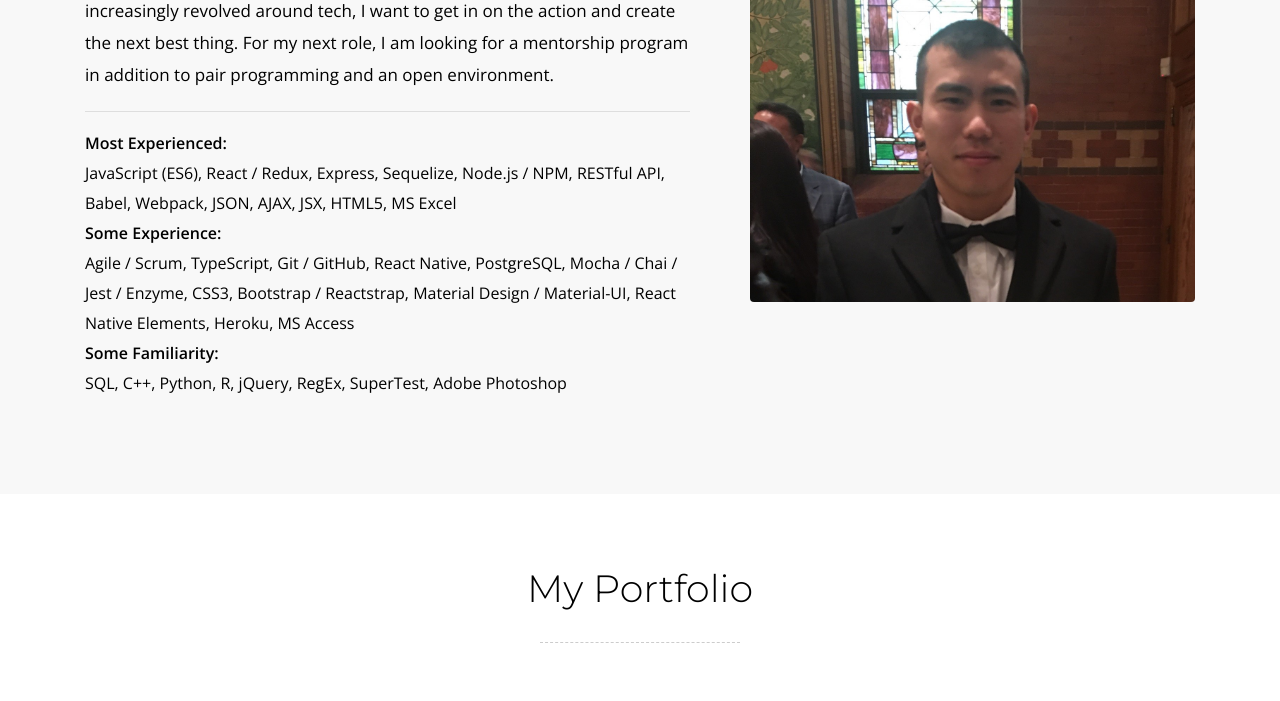
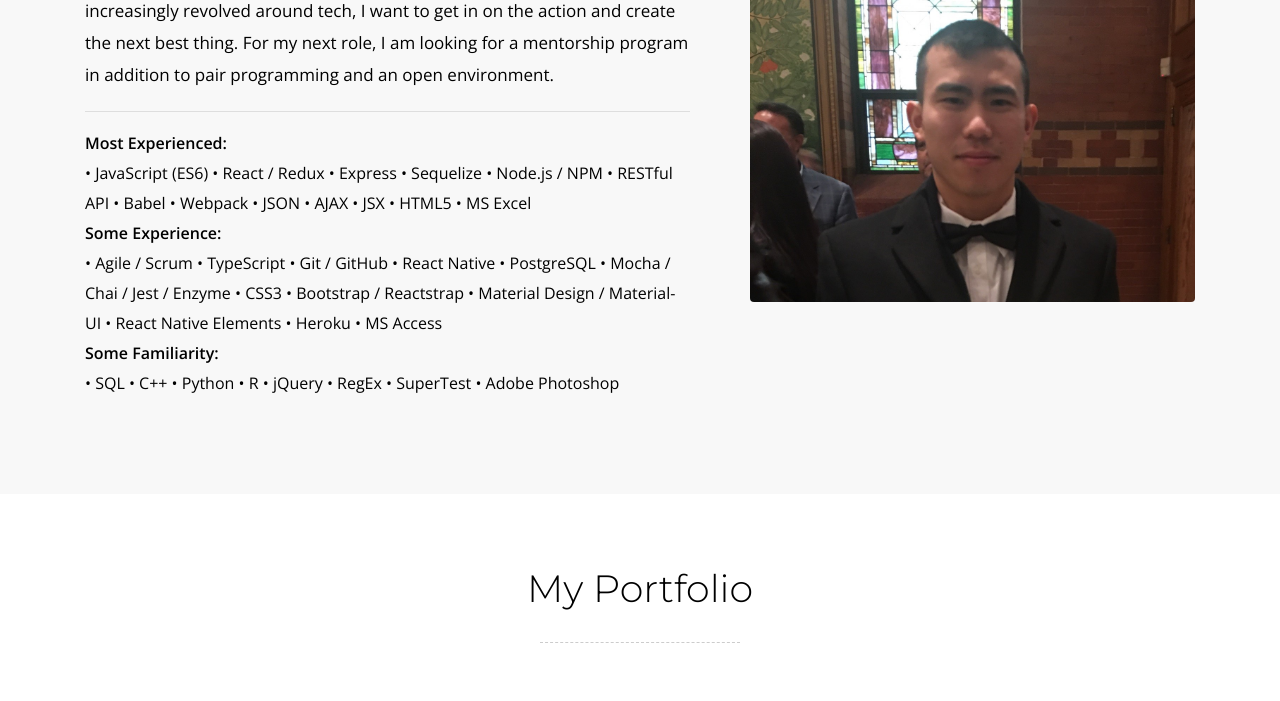
Before and after one commit to briantam23/briantam23.github.io, a plain HTML site: page index.html in a window 1280 px wide. Shown: the part 1080-1781 px from the top of the page. Drawn offline with nearby package versions, Linux system fonts and the light colour scheme.

Commit message:
Formatting change

```diff
--- a/index.html
+++ b/index.html
@@ -128,15 +128,15 @@
 	                    	<p>
 								<strong>Most Experienced:</strong>
 								<br/>
-								JavaScript (ES6), React / Redux, Express, Sequelize, Node.js / NPM, RESTful API, Babel, Webpack, JSON, AJAX, JSX, HTML5, MS Excel
+								• JavaScript (ES6) • React / Redux • Express • Sequelize • Node.js / NPM • RESTful API • Babel • Webpack • JSON • AJAX • JSX • HTML5 • MS Excel
 								<br/>
 								<strong>Some Experience:</strong>
 								<br/>
-								Agile / Scrum, TypeScript, Git / GitHub, React Native, PostgreSQL, Mocha / Chai / Jest / Enzyme, CSS3, Bootstrap / Reactstrap, Material Design / Material-UI, React Native Elements, Heroku, MS Access
+								• Agile / Scrum • TypeScript • Git / GitHub • React Native • PostgreSQL • Mocha / Chai / Jest / Enzyme • CSS3 • Bootstrap / Reactstrap • Material Design / Material-UI • React Native Elements • Heroku • MS Access
 								<br/>
 								<strong>Some Familiarity:</strong>
 								<br/>
-								SQL, C++, Python, R, jQuery, RegEx, SuperTest, Adobe Photoshop
+								• SQL • C++ • Python • R • jQuery • RegEx • SuperTest • Adobe Photoshop
 								<br/>
 	                    	</p>
 	                    </div>
```
Also changed, not shown: 1 other file.
